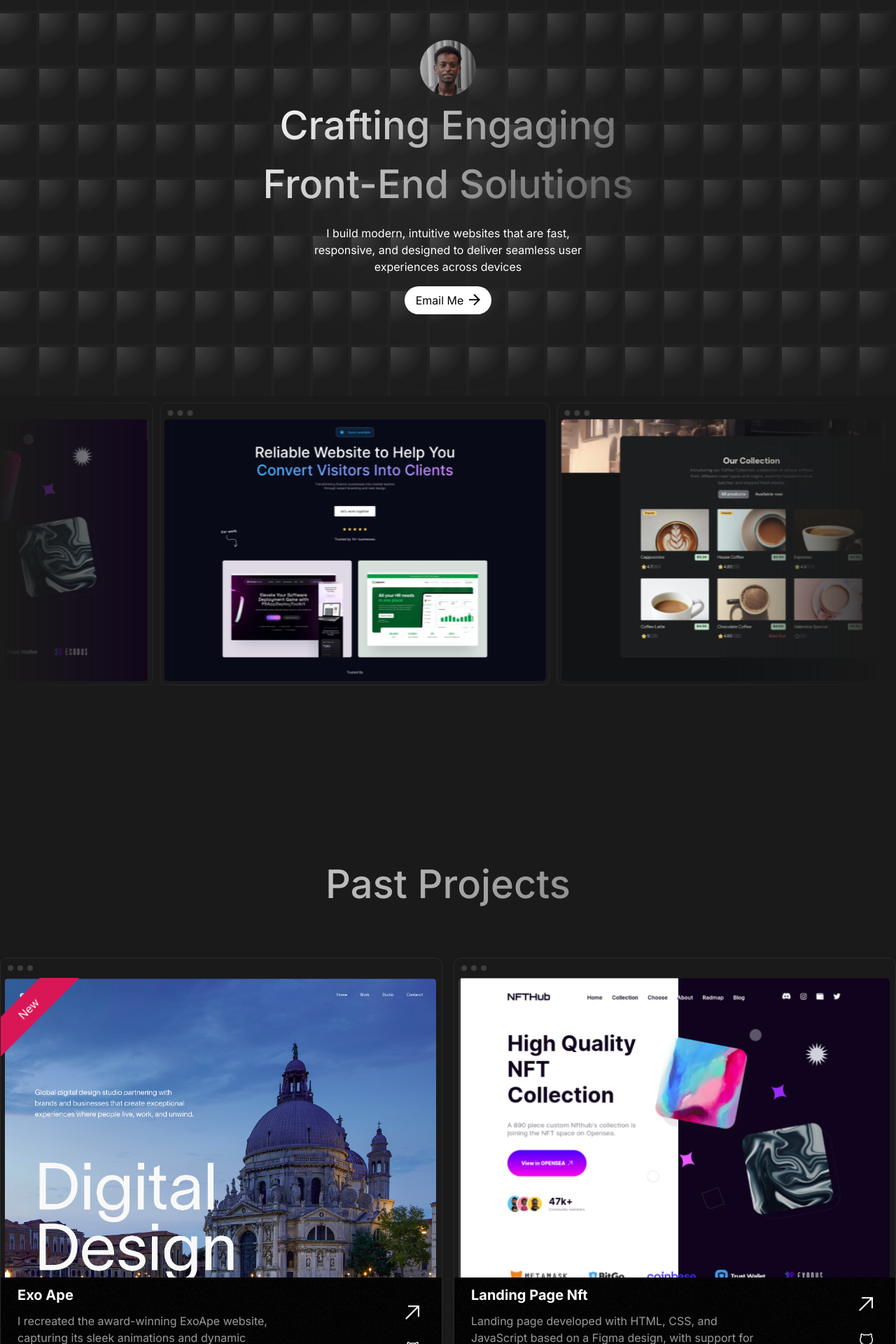
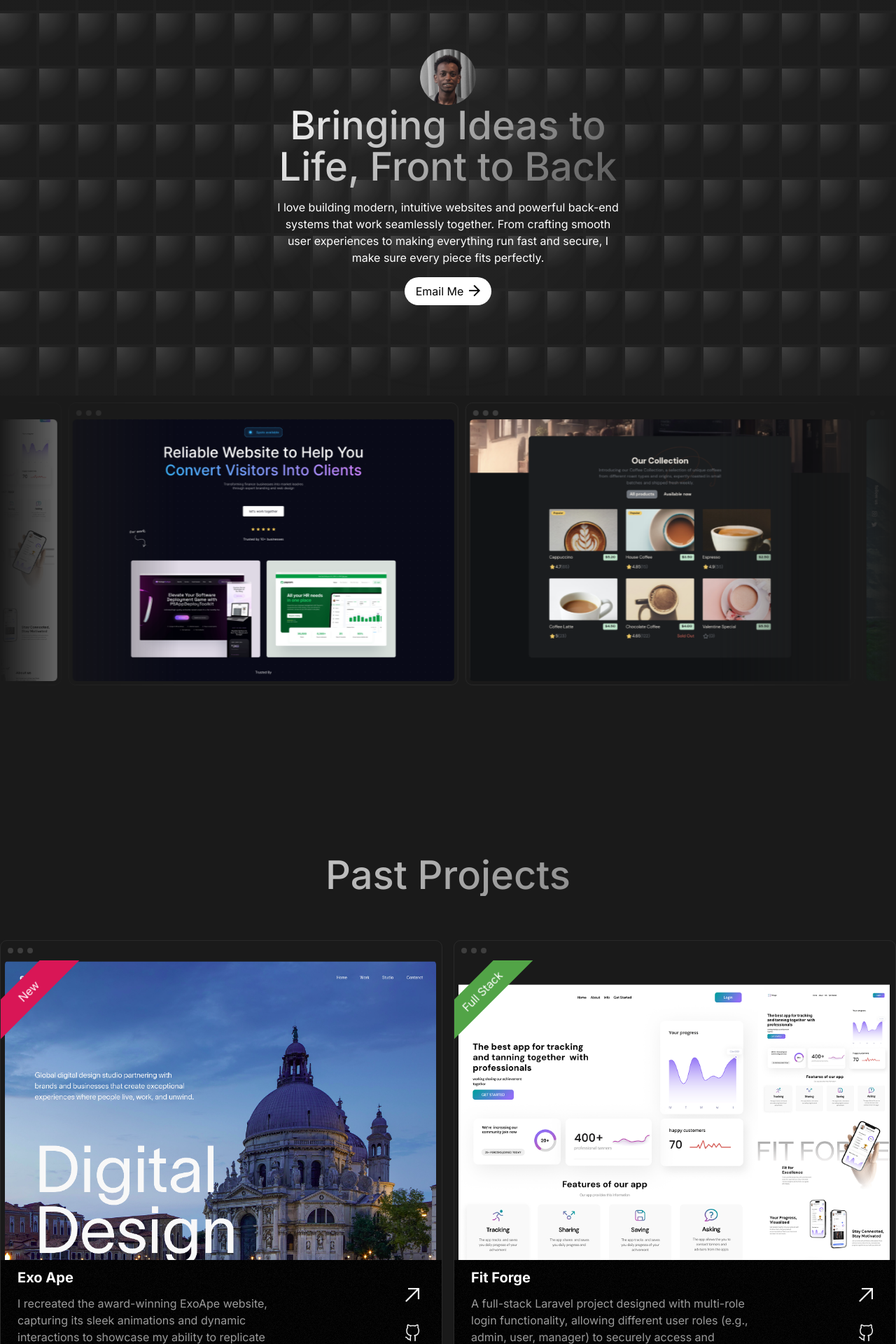
Before and after one commit to NatanPro2016/nathanpro, a Next.js app: page / in a window 1280 px wide. Shown: the part 140-2060 px from the top of the page at 70% size. Built offline with nearby package versions, Linux system fonts and the light colour scheme.

Commit message:
adding one more project

```diff
--- a/project-list.json
+++ b/project-list.json
@@ -11,11 +11,13 @@
 
     {
         "id":2,
-        "title":"Landing page nft",
-        "description":"Landing page developed with HTML, CSS, and JavaScript based on a Figma design, with support for both dark mode and light mode. ",
-        "link":"https://landing-pagenft.netlify.app/",
-        "github":"https://github.com/NatanPro2016/landing-page-nft",
-        "img":"/project-1.png"
+        "title":"Fit Forge",
+        "description":"A full-stack Laravel project designed with multi-role login functionality, allowing different user roles (e.g., admin, user, manager) to securely access and interact with the system based on their permissions ",
+        "link":"https://github.com/NatanPro2016/fit-forge",
+        "github":"https://github.com/NatanPro2016/fit-forge",
+        "img":"/project-8.png",
+        "full_stack" :true
+
 
     },
     {
@@ -56,6 +58,16 @@
     },
     {
         "id":7,
+        "title":"Landing page nft",
+        "description":"Landing page developed with HTML, CSS, and JavaScript based on a Figma design, with support for both dark mode and light mode. ",
+        "link":"https://landing-pagenft.netlify.app/",
+        "github":"https://github.com/NatanPro2016/landing-page-nft",
+        "img":"/project-1.png"
+
+
+    },
+    {
+        "id":8,
         "title":"20+ projects",
         "description":"You can find other projects in my git-hub",
         "link":"https://github.com/NatanPro2016/",
--- a/src/app/components/Hero.tsx
+++ b/src/app/components/Hero.tsx
@@ -59,11 +59,13 @@ const Hero = () => {
           className="z-10 rounded-full"
         />
         <h1 className="z-10 heading text-gradiant max-w-[532px]">
-          Crafting Engaging Front-End Solutions
+          Bringing Ideas to Life, Front to Back
         </h1>
-        <p className="z-10 max-w-[402px] text-center text-white mt-[16px]">
-          I build modern, intuitive websites that are fast, responsive, and
-          designed to deliver seamless user experiences across devices
+        <p className="z-10 max-w-[502px] text-center text-white mt-[16px]">
+          I love building modern, intuitive websites and powerful back-end
+          systems that work seamlessly together. From crafting smooth user
+          experiences to making everything run fast and secure, I make sure
+          every piece fits perfectly.
         </p>
         <div className="mt-4 relatve z-10">
           <a
--- a/src/app/components/Project.tsx
+++ b/src/app/components/Project.tsx
@@ -10,6 +10,7 @@ interface props {
   github: string;
   img: string;
   brand_new?: boolean;
+  full_stack?: boolean;
 }
 const Project = ({
   id,
@@ -19,6 +20,7 @@ const Project = ({
   github,
   img,
   brand_new,
+  full_stack,
 }: props) => {
   const ref = useRef<HTMLLIElement>(null);
   const { scrollYProgress } = useScroll({
@@ -42,6 +44,11 @@ const Project = ({
         {brand_new && (
           <div className="absolute text-white -ml-14 mt-6 w-48 top-0 h-10 -rotate-45 flex z-10 justify-center items-center bg-[#D91656]">
             New
+          </div>
+        )}
+        {full_stack && (
+          <div className="absolute text-white -ml-14 mt-6 w-48 top-0 h-10 -rotate-45 flex z-10 justify-center items-center bg-[#52a447]">
+            Full Stack
           </div>
         )}
         <a href={link} target="_blank">
--- a/src/app/globals.css
+++ b/src/app/globals.css
@@ -27,6 +27,7 @@ body {
 }
 .heading {
   font-size: 56px;
+  line-height: 59px;
   font-weight: 500;
 }
 @media (max-width: 1100px) {
@@ -37,11 +38,13 @@ body {
 @media (max-width: 900px) {
   .heading {
     font-size: 41px;
+    line-height: 46px;
   }
 }
 @media (max-width: 600px) {
   .heading {
     font-size: 36px;
+    line-height: 38px;
   }
 }
 .nav-line {
```
Also changed, not shown: public/project-8.png (added), 1 other file (tests, documents, lock files or other folders).
